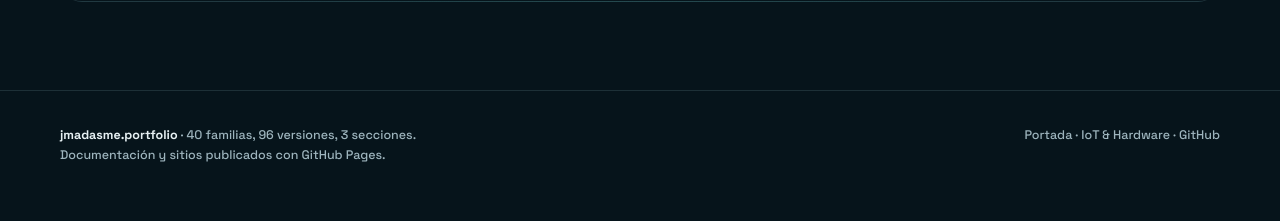
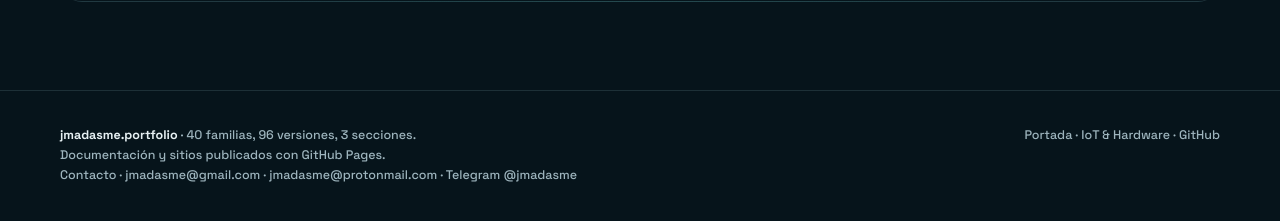
Before and after one commit to jmadasme/ttgo-lorawan, a plain HTML site: page docs/index.html in a window 1280 px wide. Shown: the part 9702-9923 px from the top of the page. Drawn offline with Linux system fonts and the light colour scheme; no server answers.

Commit message:
feat: contacto discreto en el footer

```diff
--- a/docs/index.html
+++ b/docs/index.html
@@ -531,7 +531,7 @@ arduino-cli monitor --port /dev/ttyUSB0 --config baudrate=115200
 </div></div></section>
 </main>
 <footer class="footer"><div class="wrap footer-grid">
-  <div><strong style="color:var(--text)">jmadasme.portfolio</strong> · 40 familias, 96 versiones, 3 secciones.<br>Documentación y sitios publicados con GitHub Pages.</div>
+  <div><strong style="color:var(--text)">jmadasme.portfolio</strong> · 40 familias, 96 versiones, 3 secciones.<br>Documentación y sitios publicados con GitHub Pages.<br>Contacto · <a href="mailto:jmadasme@gmail.com">jmadasme@gmail.com</a> · <a href="mailto:jmadasme@protonmail.com">jmadasme@protonmail.com</a> · Telegram <a href="https://t.me/jmadasme" target="_blank" rel="noopener">@jmadasme</a></div>
   <div><a href="/">Portada</a> · <a href="/iot/">IoT &amp; Hardware</a> · <a href="https://github.com/jmadasme" target="_blank" rel="noopener">GitHub</a></div>
 </div></footer>
 <script>window.PORTFOLIO_COMMUNITY={account:"jmadasme",repo:"ttgo-lorawan",coinNamespace:"jmadasme-ttgo-lorawan-coins-v1",faqs:[{"q": "¿Qué placa es?", "a": "TTGO T-Beam v1.1 con ESP32 y SX1262."}, {"q": "¿Por qué no transmite?", "a": "Revisá la región, las claves y el switch RF PE4259/DIO2."}, {"q": "¿El GPS funciona en interiores?", "a": "No. Necesita cielo abierto para obtener fix."}, {"q": "¿Qué gateway usa?", "a": "Milesight UG56, aunque otro gateway LoRaWAN compatible debería servir."}, {"q": "¿El downlink es confiable?", "a": "Es una acción simple sobre el LED; no hay cola ni confirmación de aplicación."}]};</script>
```
